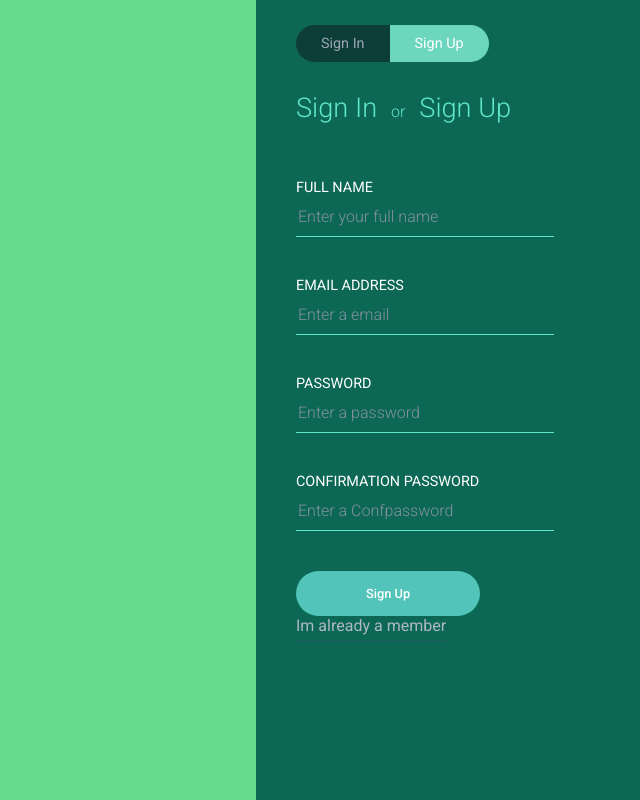
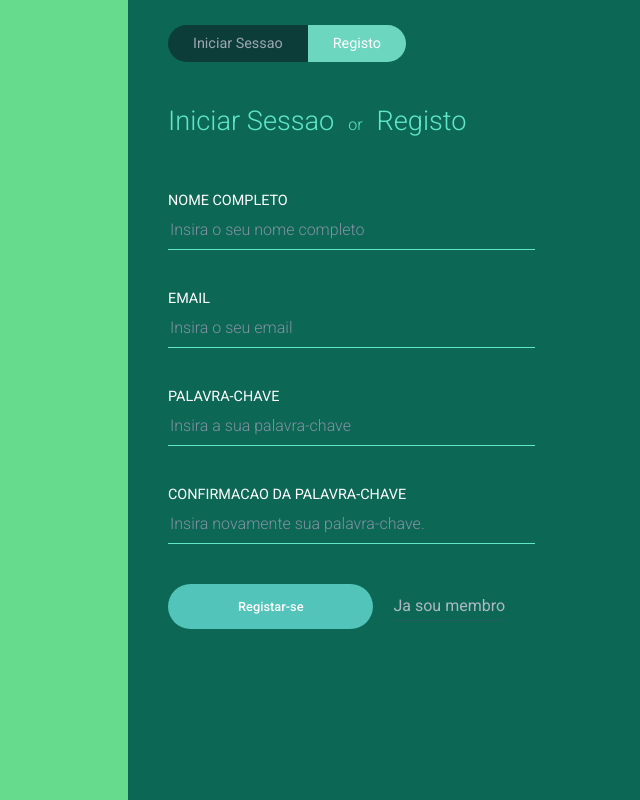
Before and after one commit to Sandyvmarques/Front-End, a React (Create React App) app in the folder front-end2/: page / in a window 1280 px wide. Shown: the whole page, without its empty margins (640-1280 px from the left). Built offline with nearby package versions, Linux system fonts and the light colour scheme.

Commit message:
Alteracao dos nomes

```diff
--- a/front-end2/src/App.css
+++ b/front-end2/src/App.css
@@ -5,14 +5,13 @@
 }
 
 .App__Aside {
-  width: 70%;
+  width: 60%;
   background-color: #66da8d;
 }
 
 .App__Form {
-  width: 30%;
+  width: 40%;
   background-color: #0c6854;
-
   padding: 25px 40px;
   overflow: auto;
 }
--- a/front-end2/src/App.js
+++ b/front-end2/src/App.js
@@ -10,22 +10,22 @@ class App extends Component {
         <div className="App__Form">
           <div className="PageSwitcher">
             <a href="#" className="PageSwitcher__Item ">
-              Sign In
+              Iniciar Sessao
             </a>
             <a
               href="#"
               className="PageSwitcher__Item PageSwitcher__Item--Active"
             >
-              Sign Up
+              Registo
             </a>
           </div>
           <div className="FormTitle">
             <a href="#" className="FormTitle__Link ">
-              Sign In
+              Iniciar Sessao
             </a>{" "}
             or{" "}
             <a href="#" className="FormTitle__Link FormTitle__Link --Active">
-              Sign Up
+              Registo
             </a>
           </div>
 
@@ -33,56 +33,56 @@ class App extends Component {
             <form className="FormField " onSubmit={this.handleSubmit}>
               <div className="FormField">
                 <label className="FormField__Label" htmlFor="name">
-                  Full Name
+                  Nome Completo
                 </label>
                 <input
                   type="text"
                   id="name"
                   className="FormField__Input"
-                  placeholder="Enter your full name"
+                  placeholder="Insira o seu nome completo"
                   name="name"
                 />
               </div>
               <div className="FormField">
                 <label className="FormField__Label" htmlFor="email">
-                  Email Address
+                  Email
                 </label>
                 <input
                   type="Confpasemailsword"
                   id="email"
                   className="FormField__Input"
-                  placeholder="Enter a email"
+                  placeholder="Insira o seu email"
                   name="email"
                 />
               </div>
               <div className="FormField">
                 <label className="FormField__Label" htmlFor="password">
-                  Password
+                  Palavra-Chave
                 </label>
                 <input
                   type="password"
                   id="password"
                   className="FormField__Input"
-                  placeholder="Enter a password"
+                  placeholder="Insira a sua palavra-chave"
                   name="password"
                 />
               </div>
               <div className="FormField">
                 <label className="FormField__Label" htmlFor="Confpassword">
-                  Confirmation Password
+                  Confirmacao da Palavra-Chave
                 </label>
                 <input
                   type="Confpassword"
                   id="Confpassword"
                   className="FormField__Input"
-                  placeholder="Enter a Confpassword"
+                  placeholder="Insira novamente sua palavra-chave."
                   name="Confpassword"
                 />
               </div>
               <div className="FormField">
-                <button className="FormField__Button mr-20">Sign Up</button>
+                <button className="FormField__Button mr-20">Registar-se</button>
                 <a href="#" className="FormField__Link">
-                  Im already a member
+                  Ja sou membro
                 </a>
               </div>
             </form>
```
